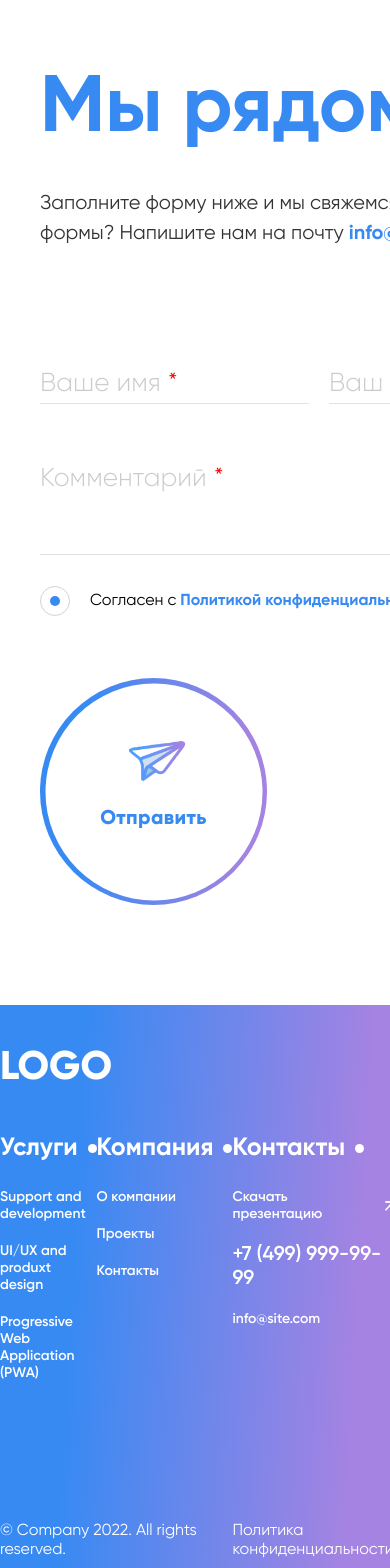
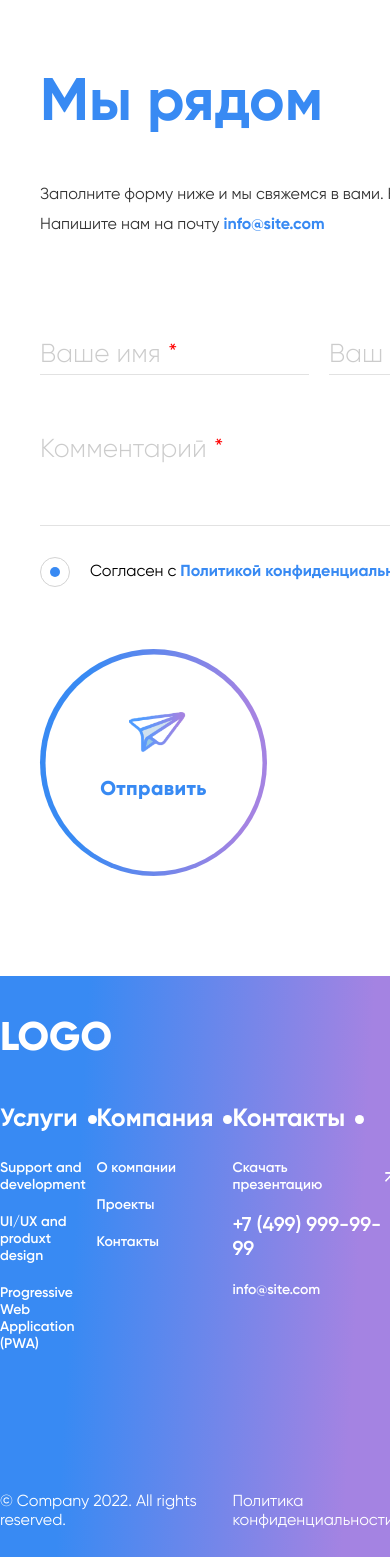
Before and after one commit to iamEvgen/homepage-adaptive, a React (Create React App) app: page / in a window 390 px wide. Shown: the part 231-1799 px from the top of the page. Built offline with nearby package versions, Linux system fonts and the light colour scheme.

Commit message:
fix tablet offsets and font sizes

```diff
--- a/src/components/Body.module.scss
+++ b/src/components/Body.module.scss
@@ -19,9 +19,10 @@
 .Container {
   flex: 1;
   max-width: $containerMaxWidth;
-  margin: 127px 40px 0 40px;
+  margin: 147px 40px 0 40px;
   @media (max-width: $breakpointTablet) {
     max-width: 756px;
+    margin-top: 122px;
   }
 }
 
@@ -41,6 +42,9 @@
   color: $mainBlue;
   font-weight: 700;
   margin: 61px 0 0 0;
+  @media (max-width: $breakpointTablet) {
+    font-size: 60px;
+  }
 }
 
 .preFormText {
@@ -49,6 +53,9 @@
   line-height: 30px;
   color: #343434;
   max-width: 542px;
+  @media (max-width: $breakpointTablet) {
+    font-size: 16px;
+  }
 }
 
 .blueText {
@@ -68,6 +75,7 @@
   @media (max-width: $breakpointTablet) {
     flex-direction: column;
     align-items: flex-start;
+    margin-top: 100px;
     margin-bottom: 100px;
   }
   &__2first {
@@ -172,6 +180,10 @@
         transform: translateY(-25px);
         font-size: 16px;
         line-height: 18px;
+        @media (max-width: $breakpointTablet) {
+          font-size: 14px;
+          line-height: 16px;
+        }
       }
     }
   }
--- a/src/components/Footer.module.scss
+++ b/src/components/Footer.module.scss
@@ -8,24 +8,25 @@
 }
 
 .Container {
-  margin: 42px 40px 0;
+  margin: 42px 40px 20px;
   max-width: $containerMaxWidth;
   width: 100%;
   display: flex;
   flex-direction: column;
   @media (max-width: $breakpointTablet) {
     margin-top: 38px;
+    margin-bottom: 26px;
   }
 }
 
 .LogoAndInfo {
   display: grid;
   grid-template-columns: 1fr 1fr 1fr 1fr;
-  grid-template-rows: 1fr 40px 40px;
+  grid-template-rows: 1fr 40px auto;
   grid-template-areas: 'logo col1 col2 col3' 'space space space space' 'copyright copyright copyright policy';
   @media (max-width: $breakpointTablet) {
     grid-template-columns: 1fr 1fr 1fr;
-    grid-template-rows: 90px 1fr 126px 46px;
+    grid-template-rows: 90px 1fr 126px auto;
     grid-template-areas: 'logo logo logo' 'col1 col2 col3' 'space space space' 'copyright copyright policy';
   }
 }
@@ -103,6 +104,16 @@
     }
     @media (max-width: $breakpointTablet) {
       right: -98px;
+      transform: translateY(-55px);
+    }
+    @media (max-width: 815px) {
+      right: -74px;
+    }
+    @media (max-width: 750px) {
+      right: -54px;
+    }
+    @media (max-width: 675px) {
+      right: -34px;
     }
   }
   &__icon {
--- a/src/components/Head.module.scss
+++ b/src/components/Head.module.scss
@@ -18,14 +18,20 @@
   justify-content: center;
   align-items: center;
   color: $mainDark;
-  margin-top: 50px;
+  margin-top: 60px;
   position: relative;
+  @media (max-width: $breakpointTablet) {
+    margin-top: 50px;
+  }
   &__logo {
     position: absolute;
     left: 50px;
     @include Logo;
     &:hover {
       cursor: pointer;
+    }
+    @media (max-width: $breakpointTablet) {
+      left: 42px;
     }
   }
   &__nav {
@@ -65,6 +71,9 @@
     align-items: center;
     gap: 60px;
     right: 50px;
+    @media (max-width: $breakpointTablet) {
+      right: 40px;
+    }
   }
   &__lang {
     color: #979bad;
--- a/src/components/variables.scss
+++ b/src/components/variables.scss
@@ -9,3 +9,4 @@ $containerMaxWidth: 1152px;
 }
 
 $breakpointTablet: 1023px;
+$breakpointPhone: 649px;
```
